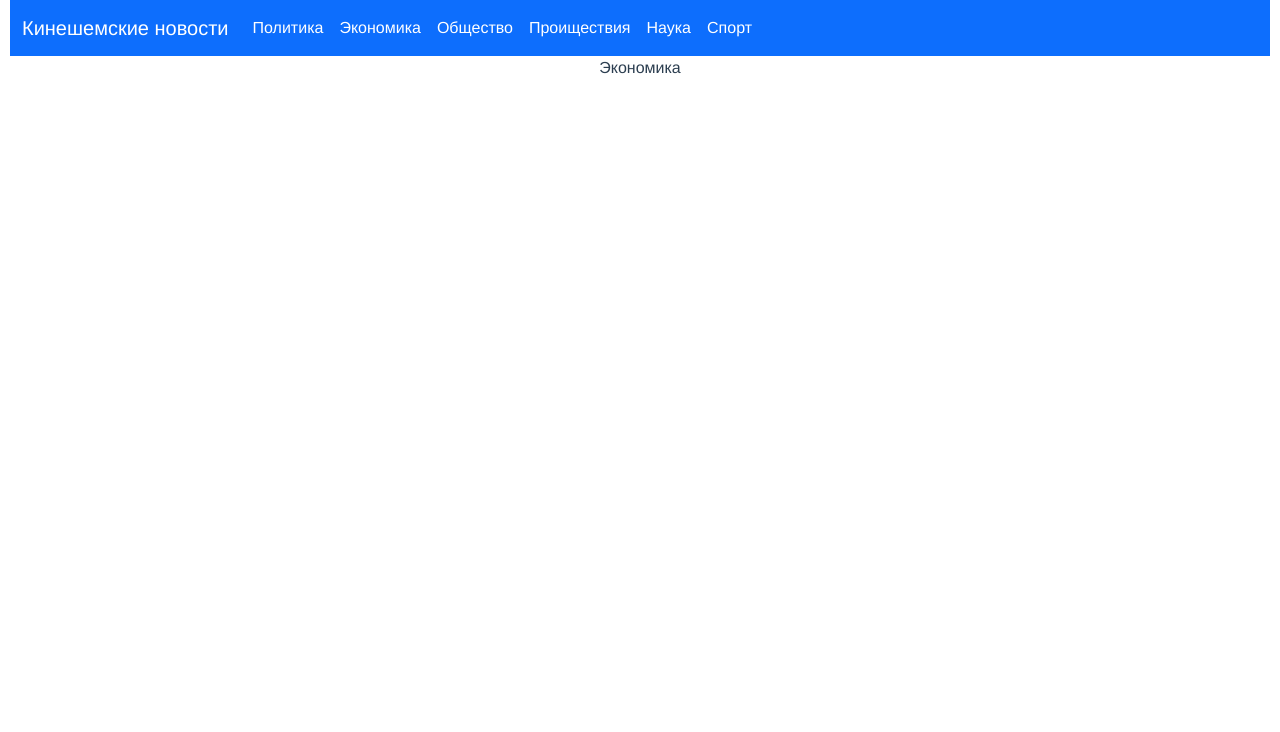
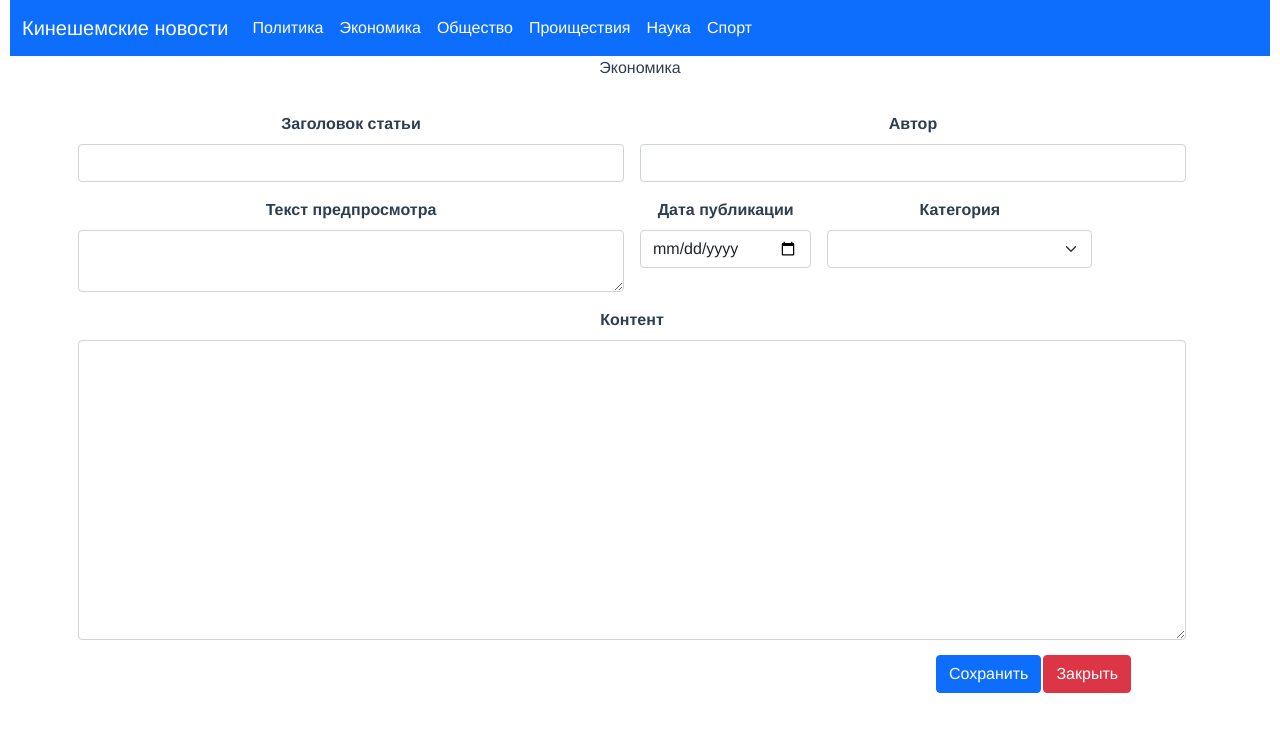
Before and after one commit to VVSamoylov/kineshmaNews, a Vue app: page /#/economics in a window 1280 px wide. Shown: the top 732 px of the page. Built offline with nearby package versions, Linux system fonts and the light colour scheme.

Commit message:
Добавил редактор статей

```diff
--- /dev/null
+++ b/src/components/editor.vue
@@ -0,0 +1,86 @@
+<template>
+<div class="container">
+    <div class="row">
+        <form class="row g-3">
+        <div class="col-md-6">
+            <label for="articleHeader" class="form-label">Заголовок статьи</label>
+            <input v-model="publishedHeader" type="text" class="form-control" id="articleHeader">
+        </div>
+        <div class="col-6">
+            <label for="auterName" class="form-label">Автор</label>
+            <input v-model="autor" type="text" class="form-control" id="auterName" >
+        </div>
+        <div class="col-6">
+            <label for="preview" class="form-label">Текст предпросмотра</label>
+            <textarea v-model="publishedPreview" class="form-control" id="preview" ></textarea>
+        </div>
+        <div class="col-md-2">
+            <label for="articleData" class="form-label">Дата публикации</label>
+            <input v-model="publishedDate" type="date" class="form-control" id="articleHeader">
+        </div>
+
+        <div class="col-md-3">
+            <label for="categoryName" class="form-label">Категория</label>
+            <select v-model="publishedCategory" id="categoryName" class="form-select">
+            <option selected>Выберите категорию...</option>
+            <option>Политика</option>
+            <option>Экономика</option>
+            <option>Общество</option>
+            <option>Проиществия</option>
+            <option>Наука</option>
+            <option>Спорт</option>
+            </select>
+        </div>
+
+
+        <div class="col-md-12">
+            <label for="contentItem" class="form-label">Контент</label>
+            <textarea  v-model="publishedBody" class="form-control" id="contentItem" ></textarea>
+        </div>
+
+        <div class="row  justify-content-end">
+            <div class="col-3 pRight">
+                <button  class="btn btn-primary">Сохранить</button>
+                <button  class="btn btn-danger">Закрыть</button>
+            </div>
+
+        </div>
+        </form>
+    </div>
+</div>
+</template>
+
+<script>
+
+  export default {
+    name: 'editor',
+    data() {
+      return {
+          autor: '',
+          publishedDate: Date,
+          publishedHeader: '',
+          publishedBody: '',
+          publishedPreview: '',
+          publishedCategory: ''
+      }
+    }
+
+  };
+</script>
+
+<style scoped>
+button{
+    margin-right: 0px;
+    margin-left: 2px;
+}
+label{
+    font-weight: bold;
+}
+.pRight{
+    padding-top: 15px;
+
+}
+#contentItem{
+    height: 300px;
+}
+</style>
--- a/src/views/news/economics.vue
+++ b/src/views/news/economics.vue
@@ -1,11 +1,14 @@
 <template>
 Экономика
+ <editor />
 </template>
 <script>
-
+import Editor from '../../components/editor.vue'
 export default{
     name: 'economics',
-    components:{
+    components: {
+        Editor
     }
+
 }
 </script>
```
Also changed, not shown: package.json (+6 -1 lines), src/views/admin/createArticle.vue (added, +14 -0 lines), src/main.js (line endings or trailing spaces), 1 other file (tests, documents, lock files or other folders).
